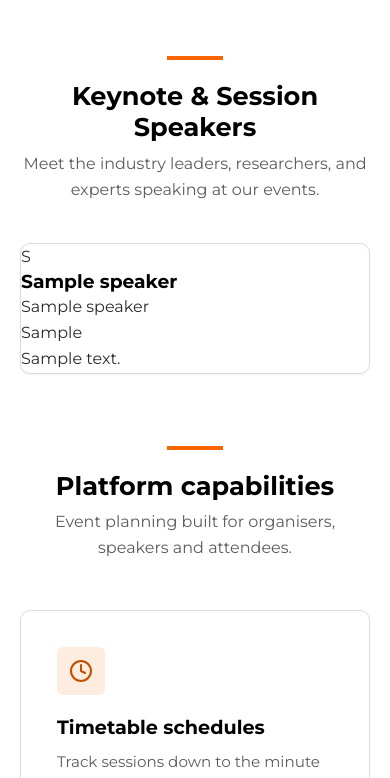
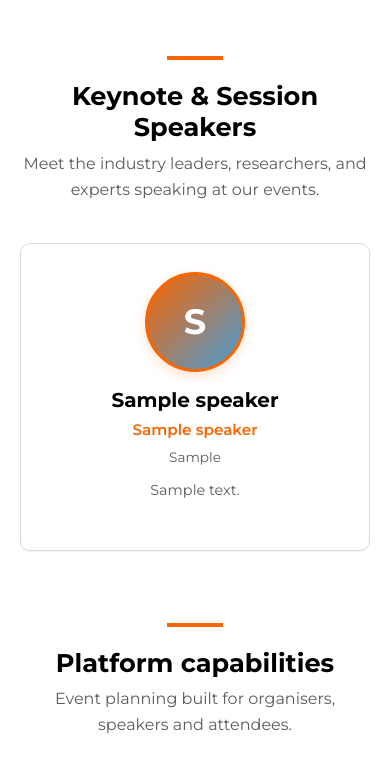
Before and after one commit to imasinde-sudo/gdsai-web, a Django app: page / in a window 390 px wide. Shown: the part 2869-3647 px from the top of the page. Run offline with Django 5.2, Linux system fonts and the light colour scheme; data comes from the database, SQL or seed files in the repository; tables that the repository leaves empty hold one stand-in row (values such as "Sample post"); grey boxes marked "Sample" are stand-in pictures; data that the repository does not hold is empty.

Commit message:
style(frontend): add design system CSS styles for speaker showcase grid
Key changes:
- Add .speaker-grid container with responsive auto-fill grid layout (minmax 280px).
- Add .speaker-card glass panel card styling with subtle hover translation (-4px).
- Add circular .speaker-avatar image styling with Strathmore orange accent border.
- Add .speaker-avatar--placeholder fallback avatar with gradient background.
- Add typography and link button styles for speaker info and LinkedIn profile button.

```diff
--- a/core/static/css/styles.css
+++ b/core/static/css/styles.css
@@ -2378,3 +2378,90 @@ img {
   display: block;
   margin-top: 0.35rem;
 }
+
+/* --------------------------------------------------------------------------
+   32. Speaker Showcase Grid
+   -------------------------------------------------------------------------- */
+.speaker-grid {
+  display: grid;
+  grid-template-columns: repeat(auto-fill, minmax(280px, 1fr));
+  gap: 1.5rem;
+}
+
+.speaker-card {
+  padding: 1.75rem;
+  display: flex;
+  flex-direction: column;
+  align-items: center;
+  text-align: center;
+  transition: transform var(--transition-fast), border-color var(--transition-fast);
+}
+
+.speaker-card:hover {
+  transform: translateY(-4px);
+  border-color: var(--brand-orange);
+}
+
+.speaker-avatar {
+  width: 100px;
+  height: 100px;
+  border-radius: 50%;
+  object-fit: cover;
+  margin-bottom: 1rem;
+  border: 3px solid var(--brand-orange);
+  box-shadow: 0 4px 12px rgba(249, 101, 0, 0.2);
+}
+
+.speaker-avatar--placeholder {
+  background: linear-gradient(135deg, var(--brand-orange), var(--brand-blue));
+  display: flex;
+  align-items: center;
+  justify-content: center;
+  color: #fff;
+  font-size: 2.2rem;
+  font-weight: 700;
+}
+
+.speaker-name {
+  font-size: 1.25rem;
+  font-weight: 700;
+  color: var(--text-strong);
+  margin-bottom: 0.25rem;
+}
+
+.speaker-title {
+  font-size: 0.95rem;
+  color: var(--brand-orange);
+  font-weight: 600;
+  margin-bottom: 0.25rem;
+}
+
+.speaker-org {
+  font-size: 0.85rem;
+  color: var(--text-secondary);
+  margin-bottom: 0.75rem;
+}
+
+.speaker-bio {
+  font-size: 0.9rem;
+  color: var(--text-secondary);
+  line-height: 1.5;
+  margin-bottom: 1.25rem;
+}
+
+.speaker-actions {
+  margin-top: auto;
+}
+
+.speaker-linkedin-btn {
+  display: inline-flex;
+  align-items: center;
+  gap: 0.5rem;
+  border-color: #0a66c2;
+  color: #0a66c2;
+}
+
+.speaker-linkedin-btn:hover {
+  background: #0a66c2;
+  color: #fff;
+}
```
